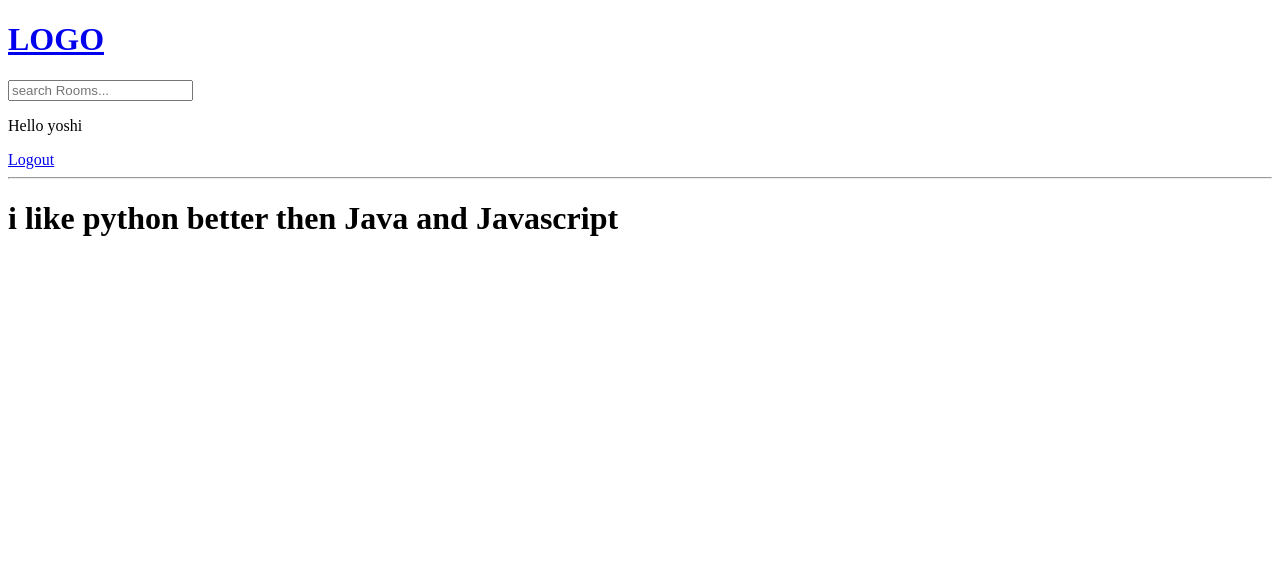
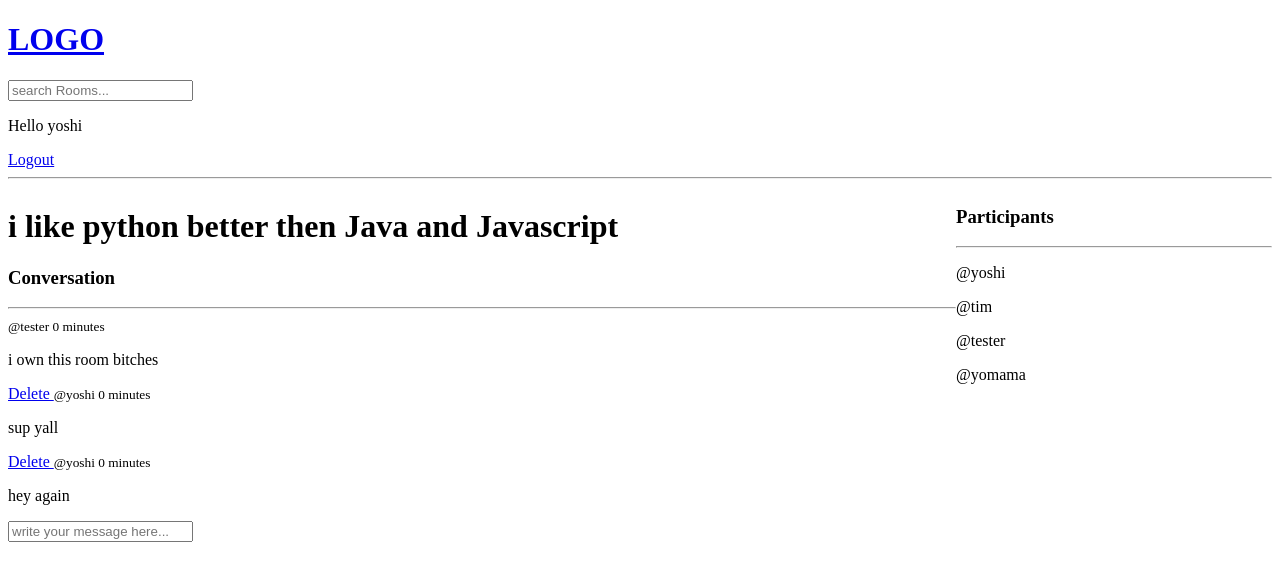
Before and after one commit to ayoussefinia/DjangoDiscord, a Django app: page /room/8/ in a window 1280 px wide. Shown: the top 581 px of the page. Run offline with Django 4.2, Linux system fonts and the light colour scheme; a user stored in the database is signed in; data comes from the database, SQL or seed files in the repository; both versions use the stored data as it was after the commit.

Commit message:
added recent activity section on home page, created many to many relationship between users on the room model, added delete comment functionality for the user who created the comment

```diff
--- a/base/models.py
+++ b/base/models.py
@@ -13,7 +13,7 @@ class Room(models.Model):
     topic = models.ForeignKey(Topic, on_delete=models.SET_NULL, null=True)
     name = models.CharField(max_length=200)
     description = models.TextField(null = True, blank = True)
-    # participants =
+    participants = models.ManyToManyField(User, related_name='participants', blank=True)
     updated = models.DateTimeField(auto_now=True)
     created = models.DateTimeField(auto_now_add= True)
 
@@ -30,6 +30,9 @@ class Message(models.Model):
     updated = models.DateTimeField(auto_now=True)
     created = models.DateTimeField(auto_now_add=True)
 
+    class Meta:
+        ordering = ['-updated', '-created']
+
     def __str__(self):
         return self.body[0:50]
 
--- a/base/templates/base/room.html
+++ b/base/templates/base/room.html
@@ -1,6 +1,54 @@
 {% extends 'main.html' %}
 
 {% block content %}
-<h1>{{room.name}}</h1>
-<p>{{ room.description }}</p>
+
+<style>
+    .room-container {
+        display: grid;
+        grid-template-columns: 3fr 1fr;
+    }
+</style>
+
+<div class="room-container">
+    <div>
+
+        <h1>{{room.name}}</h1>
+        <p>{{ room.description }}</p>
+
+        <div class="comment-wrapper">
+            <h3>Conversation</h3>
+            <hr>
+
+            {% for message in room_messages %}
+                <div>
+                    {% if request.user == message.user  %}
+
+                    <a href="{% url 'delete-message' message.id %}"> Delete </a>
+                    {% endif %}
+                    <small>@{{message.user}} {{message.created | timesince }}</small>
+                    <p>{{message.body}}</p>
+                </div>
+            {% endfor %}
+        </div>
+
+        {% if request.user.is_authenticated %}
+        <div class="comment-form">
+            <form method="POST" action="">
+                {% csrf_token %}
+                <input type="text" name="body" placeholder="write your message here..."/>
+            </form>
+        </div>
+        {% endif %}
+    </div>
+
+    <div>
+        <h3>Participants</h3>
+        <hr>
+
+        {% for user in participants %}
+            <p>@{{user.username}}</p>
+        {% endfor %}
+    </div>
+</div>
+
 {% endblock %}
--- a/base/urls.py
+++ b/base/urls.py
@@ -9,5 +9,6 @@ urlpatterns = [
     path('room/<str:pk>/', views.room, name='room'),
     path('create-room/', views.createRoom, name="create-room"),
     path('update-room/<str:pk>/', views.updateRoom, name="update-room"),
-    path('delete-room/<str:pk>/', views.deleteRoom, name="delete-room")
+    path('delete-room/<str:pk>/', views.deleteRoom, name="delete-room"),
+    path('delete-message/<str:pk>/', views.deleteMessage, name="delete-message")
 ]
--- a/base/views.py
+++ b/base/views.py
@@ -6,7 +6,7 @@ from django.db.models import Q
 from django.contrib.auth.models import User
 from django.contrib.auth import authenticate, login, logout
 from django.contrib.auth.forms import UserCreationForm
-from .models import Room, Topic
+from .models import Room, Topic, Message
 from .forms import RoomForm
 
 # rooms = [
@@ -71,12 +71,26 @@ def home(request):
     # rooms=Room.objects.all()
     topics=Topic.objects.all()
     room_count = rooms.count()
-    context={'rooms': rooms, 'topics': topics}
+
+    room_messages = Message.objects.filter(Q(room__topic__name__icontains = q))
+    context={'rooms': rooms, 'topics': topics,
+    'room_count': room_count, 'room_messages': room_messages}
     return render(request, 'base/home.html', context)
 
 def room(request, pk):
     room = Room.objects.get(id=pk)
-    context = {'room': room}
+    participants = room.participants.all()
+    if request.method=='POST':
+        message = Message.objects.create(
+            user = request.user,
+            room=room,
+            body=request.POST.get('body')
+        )
+        room.participants.add(request.user)
+        return redirect('room', pk=room.id)
+
+    room_messages = room.message_set.all().order_by('-created')
+    context = {'room': room, 'room_messages': room_messages, 'participants' : participants }
     return render(request, 'base/room.html', context)
 
 @login_required(login_url='login')
@@ -118,3 +132,15 @@ def deleteRoom(request, pk):
         room.delete()
         return redirect('home')
     return render(request, 'base/delete.html', {'obj': room})
+
+@login_required(login_url='login')
+def deleteMessage(request, pk):
+    message = Message.objects.get(id=pk)
+
+    if request.user != message.user :
+        return HttpResponse('You are not allowed bitch!!')
+
+    if request.method == 'POST':
+        message.delete()
+        return redirect('home')
+    return render(request, 'base/delete.html', {'obj': message})
```
Also changed, not shown: base/templates/base/activity_component.html (added, +14 -0 lines), base/templates/base/home.html (+5 -12 lines), base/templates/base/topics_components.html (added, +11 -0 lines), base/migrations/0004_room_participants.py (added), db.sqlite3.
